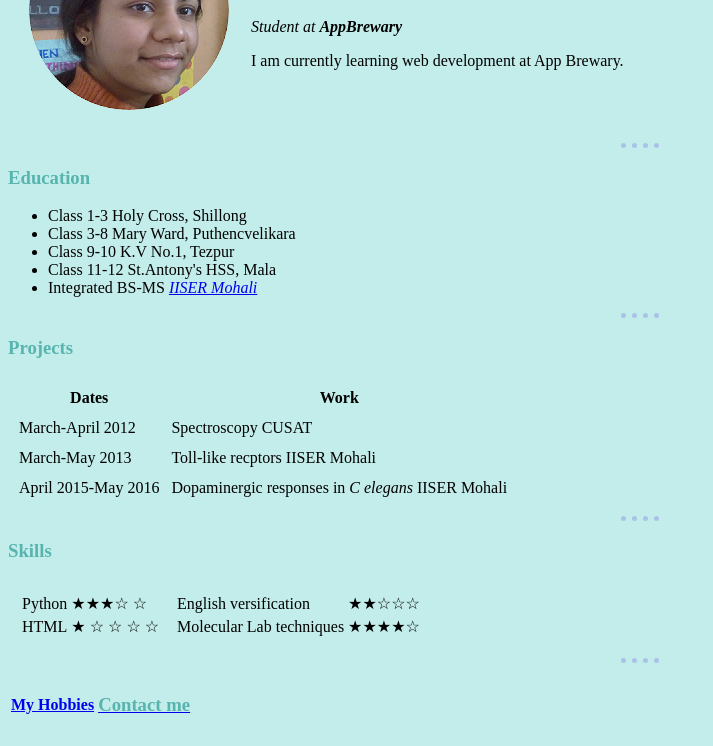
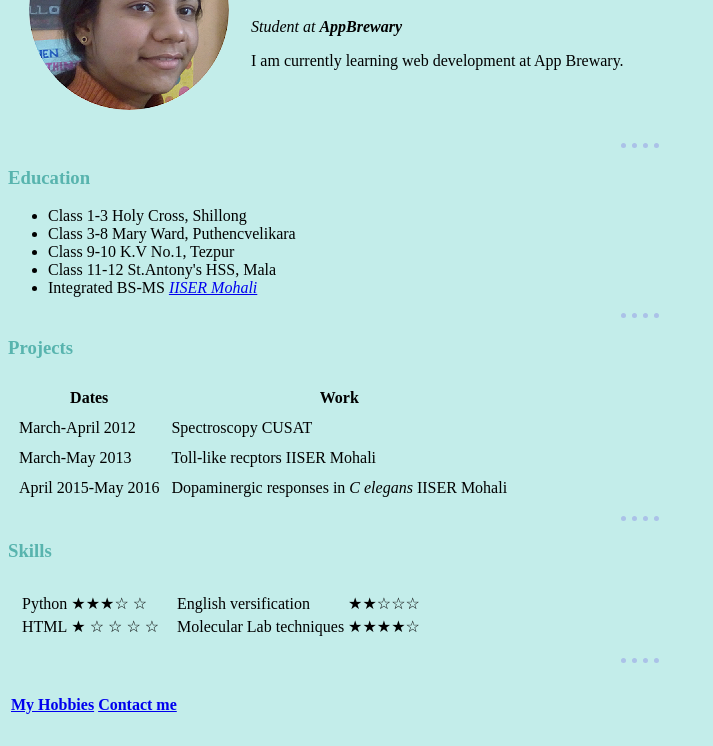
Before and after one commit to joymais/cv, a plain HTML site: page index.html in a window 1280 px wide. Shown: the part 119-865 px from the top of the page, without its empty margins (0-713 px from the left). Drawn offline with Linux system fonts and the light colour scheme.

Commit message:
Update index.html

```diff
--- a/index.html
+++ b/index.html
@@ -99,7 +99,7 @@
         </td>
         <td>
             <a href="contact.html">
-                <h3>Contact me</h3>
+                <h4>Contact me</h4>
             </a>
         </td>
     </tr>
```
